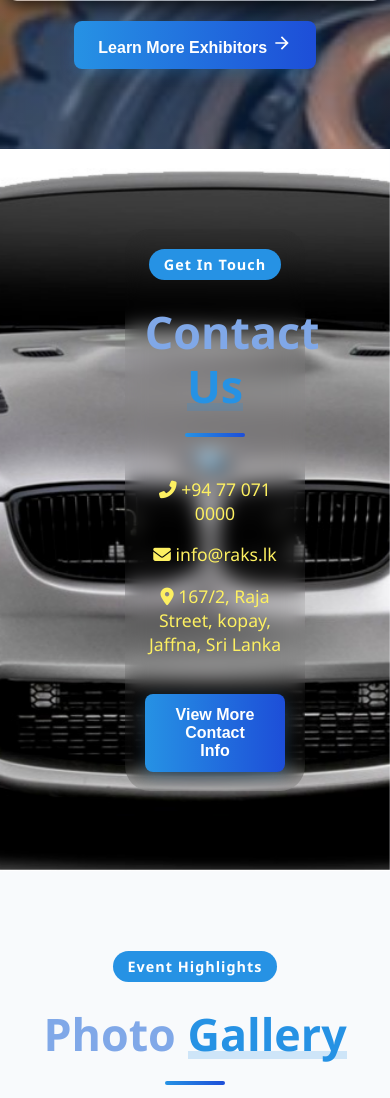
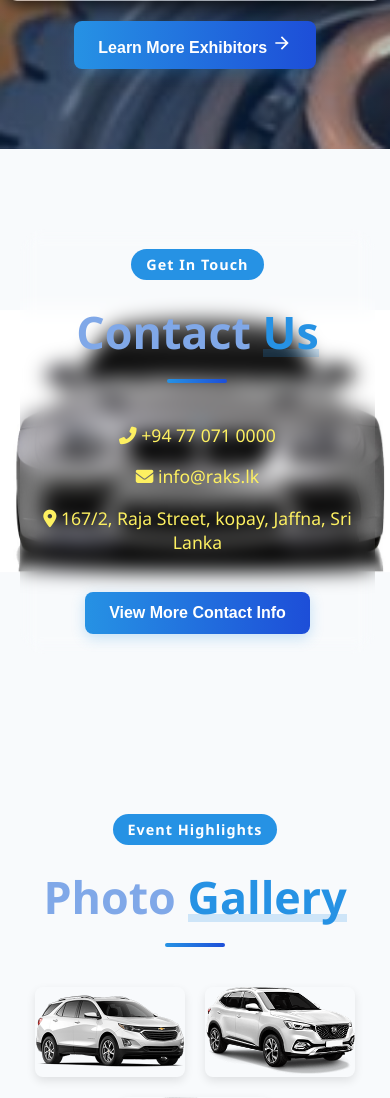
Before and after one commit to DiluShaN0314/raks-auto-show, a PHP site: page / in a window 390 px wide. Shown: the part 3526-4624 px from the top of the page. Run offline with PHP 8.4, Linux system fonts and the light colour scheme.

Commit message:
responsive changes

```diff
--- a/assets/css/style.css
+++ b/assets/css/style.css
@@ -2674,6 +2677,42 @@ body.dark-mode .copyright {
     margin: 0 0 0 30%;
 }
 
+@media (max-width: 1024px) {
+  .contact-blur {
+    width: 50%;
+    margin: 0 0 0 25%;
+  }
+}
+
+@media (max-width: 768px) {
+  .contact-blur {
+    width: 55%;
+    margin: 0 0 0 20%;
+  }
+  .contact-preview {
+    background-size: contain;
+  }
+}
+
+@media (max-width: 550px) {
+  .contact-blur {
+    width: 71%;
+    margin: 0 0 0 9%;
+  }
+}
+
+@media (max-width: 480px) {
+  .contact-blur {
+    width: 90%;
+    margin: 0;
+  }
+}
+
+@media (max-width: 380px) {
+  .contact-blur {
+    width: 87%;
+  }
+}
 /* Shared beam style */
 .headlight-beam {
     position: absolute;
--- a/index.php
+++ b/index.php
@@ -178,13 +178,31 @@ include_once 'includes/header.php';
         <h2>Photo <span class="highlight">Gallery</span></h2>
         <div class="divider2"></div>
     </div>
+    <?php
+        $categories = ['modern', 'vintage', 'bikes'];
+        $baseDir = 'admin/uploads/';
+        $thumbnails = [];
+
+        // Fetch 2–3 thumbnails total (can limit later)
+        foreach ($categories as $cat) {
+            $folder = $baseDir . $cat . '/';
+            if (!is_dir($folder)) continue;
+
+            $files = array_diff(scandir($folder), ['.', '..']);
+            foreach ($files as $file) {
+                $thumbnails[] = $folder . $file;
+            }
+        }
+
+        // Shuffle and limit to 3 thumbnails
+        shuffle($thumbnails);
+        $thumbnails = array_slice($thumbnails, 0, 3);
+    ?>
 
     <div class="gallery-thumbnails">
-        <img src="admin/uploads/1751446806_WhatsApp%20Image%202025-07-01%20at%2020.37.31_66034f55.jpg" alt="Gallery Image 1">
-        <img src="admin/uploads/1751452838_car-1.png" alt="Gallery Image 2">
-        <img src="admin/uploads/1751452845_car-2.png" alt="Gallery Image 3">
-
-        <!-- Add 2–3 thumbnails only -->
+        <?php foreach ($thumbnails as $index => $img): ?>
+            <img src="<?= $img ?>" alt="Gallery Image <?= $index + 1 ?>">
+        <?php endforeach; ?>
     </div>
 
     <div style="text-align: center; margin-top: 20px;">
```
Also changed, not shown: other parts of assets/css/style.css (+25 -5 lines).
